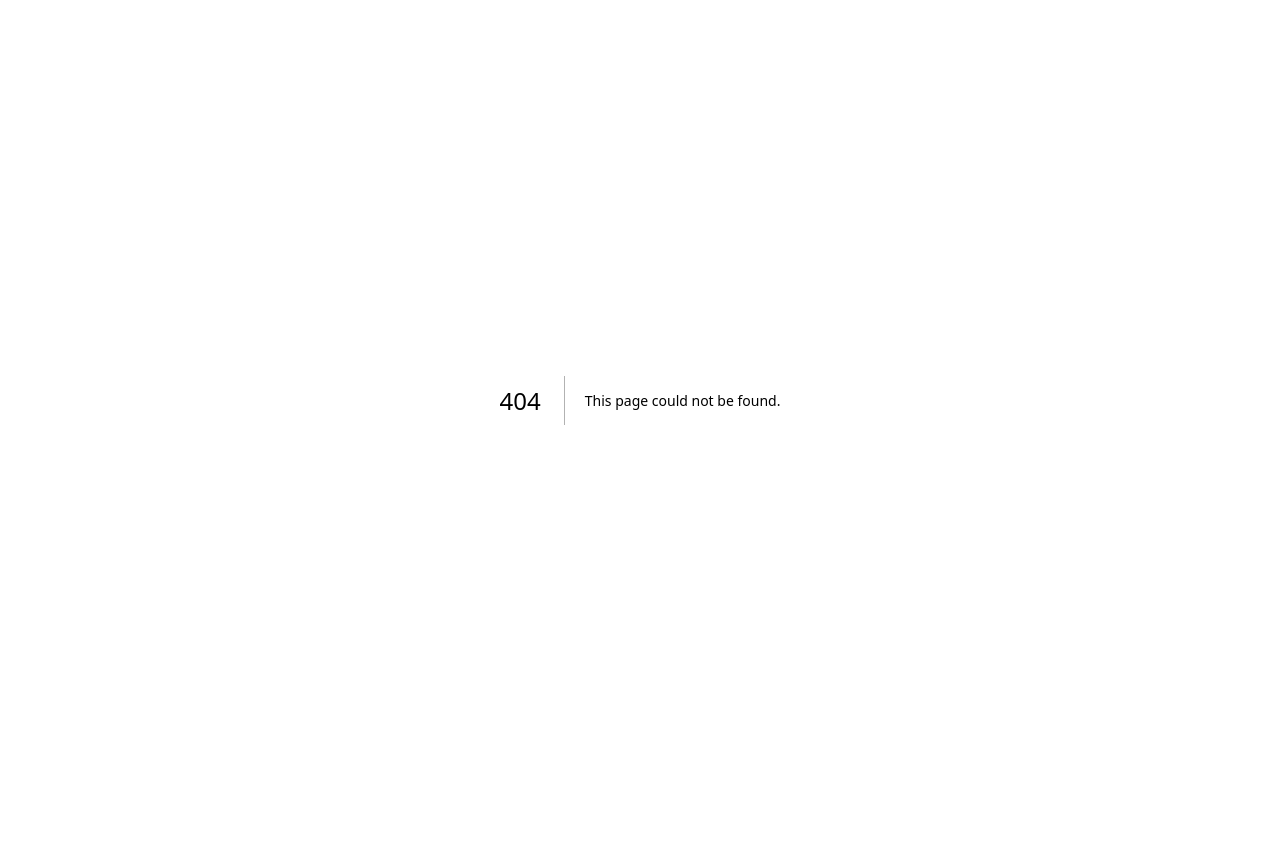
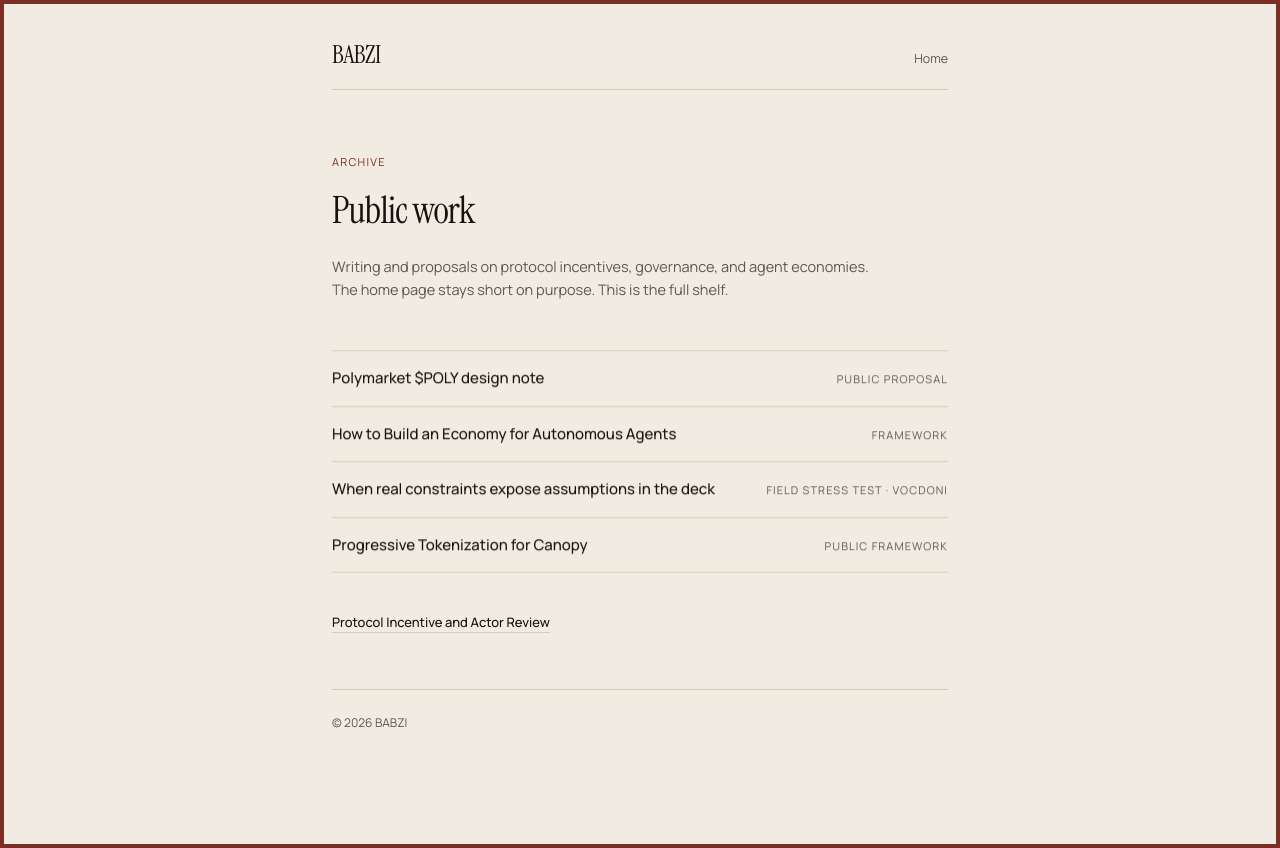
Before and after one commit to Babcan-Inc/babzi-portfolio, a Next.js app: page /work in a window 1280 px wide. Before the commit this address had no page. Before the commit the page ends 800 px from the top, so only its background shows below. Built offline with nearby package versions, Linux system fonts and the light colour scheme.

Commit message:
Add /work archive and keep two public picks on home.

```diff
--- a/src/app/page.tsx
+++ b/src/app/page.tsx
@@ -1,5 +1,7 @@
 import SiteHeader from "./SiteHeader";
+import Link from "next/link";
 import Reveal from "./Reveal";
+import { homePublicWork } from "@/content/publicWork";
 
 const stressTests = [
   {
@@ -19,19 +21,6 @@ const stressTests = [
       "Public proposal. Progressive Sovereignty raised the next question sovereign appchains face: how nested economies unlock ownership without forcing a premature token. Two intentional paths, Builder and Sovereign, so graduation is designed, not improvised.",
     href: "https://x.com/Babzi_web3/status/2077252115513131290",
     cta: "Open the Canopy thread",
-  },
-];
-
-const index = [
-  {
-    title: "Polymarket $POLY design note",
-    meta: "Public proposal",
-    href: "https://x.com/Babzi_web3/status/2075075380470280507",
-  },
-  {
-    title: "How to Build an Economy for Autonomous Agents",
-    meta: "Framework",
-    href: "https://x.com/Babzi_web3/status/2098649769748926551",
   },
 ];
 
@@ -173,7 +162,7 @@ export default function Home() {
             Also public
           </h2>
           <ul className="border-y border-[var(--line)]">
-            {index.map((item) => (
+            {homePublicWork.map((item) => (
               <li key={item.title} className="border-b border-[var(--line)] last:border-b-0">
                 <a
                   href={item.href}
@@ -191,6 +180,14 @@ export default function Home() {
               </li>
             ))}
           </ul>
+          <p className="mt-4">
+            <Link
+              href="/work"
+              className="text-[13px] font-medium text-[var(--accent)] underline decoration-[var(--accent)]/35 underline-offset-[5px] hover:decoration-[var(--accent)]"
+            >
+              All public work
+            </Link>
+          </p>
         </section>
         </Reveal>
 
--- /dev/null
+++ b/src/app/work/page.tsx
@@ -0,0 +1,91 @@
+import type { Metadata } from "next";
+import Link from "next/link";
+import { publicWork } from "@/content/publicWork";
+import Reveal from "../Reveal";
+
+export const metadata: Metadata = {
+  title: "Public work — BABZI",
+  description:
+    "Public writing and proposals on protocol incentives, governance, and agent economies.",
+  openGraph: {
+    title: "Public work — BABZI",
+    description:
+      "Public writing and proposals on protocol incentives, governance, and agent economies.",
+    url: "https://www.babzi.xyz/work",
+  },
+};
+
+export default function WorkPage() {
+  return (
+    <main id="top" className="page-shell relative">
+      <div className="mx-auto max-w-[680px] px-5 pb-28 pt-3 sm:px-8 sm:pt-4">
+        <header className="mb-12 flex items-baseline justify-between gap-4 border-b border-[var(--line)] py-4 sm:mb-16">
+          <Link
+            href="/"
+            className="font-display text-[1.55rem] tracking-tight text-[var(--ink)]"
+          >
+            BABZI
+          </Link>
+          <Link
+            href="/"
+            className="text-[12.5px] text-[var(--muted)] transition hover:text-[var(--ink)]"
+          >
+            Home
+          </Link>
+        </header>
+
+        <Reveal eager>
+          <section className="mb-10 sm:mb-12">
+            <p className="mb-3 text-[11px] uppercase tracking-[0.12em] text-[var(--accent)]">
+              Archive
+            </p>
+            <h1 className="font-display text-[2rem] tracking-tight sm:text-[2.35rem]">
+              Public work
+            </h1>
+            <p className="mt-4 max-w-[34rem] text-[14.5px] leading-relaxed text-[var(--muted)]">
+              Writing and proposals on protocol incentives, governance, and agent economies. The home page stays short on purpose. This is the full shelf.
+            </p>
+          </section>
+        </Reveal>
+
+        <Reveal>
+          <ul className="border-y border-[var(--line)]">
+            {publicWork.map((item) => (
+              <li
+                key={item.href}
+                className="border-b border-[var(--line)] last:border-b-0"
+              >
+                <a
+                  href={item.href}
+                  target="_blank"
+                  rel="noreferrer"
+                  className="flex flex-col gap-1 py-4 transition hover:bg-[var(--bg-elevated)] sm:flex-row sm:items-baseline sm:justify-between sm:gap-6"
+                >
+                  <span className="text-[15px] font-medium text-[var(--ink)]">
+                    {item.title}
+                  </span>
+                  <span className="shrink-0 text-[11px] uppercase tracking-[0.1em] text-[var(--muted)]">
+                    {item.meta}
+                  </span>
+                </a>
+              </li>
+            ))}
+          </ul>
+        </Reveal>
+
+        <p className="mt-10 text-[13px] text-[var(--muted)]">
+          <Link
+            href="/#offer"
+            className="font-medium text-[var(--ink)] underline decoration-[var(--line)] underline-offset-[5px] hover:text-[var(--accent)] hover:decoration-[var(--accent)]"
+          >
+            Protocol Incentive and Actor Review
+          </Link>
+        </p>
+
+        <footer className="mt-14 border-t border-[var(--line)] pt-6 text-[12px] text-[var(--muted)]">
+          <p>© 2026 BABZI</p>
+        </footer>
+      </div>
+    </main>
+  );
+}
--- /dev/null
+++ b/src/content/publicWork.ts
@@ -0,0 +1,35 @@
+export type PublicWork = {
+  title: string;
+  meta: string;
+  href: string;
+  /** Show in the home "Also public" strip. Keep at most two. */
+  featuredOnHome?: boolean;
+};
+
+/** Canonical public shelf. Home shows featured only. Admin will edit this later. */
+export const publicWork: PublicWork[] = [
+  {
+    title: "Polymarket $POLY design note",
+    meta: "Public proposal",
+    href: "https://x.com/Babzi_web3/status/2075075380470280507",
+    featuredOnHome: true,
+  },
+  {
+    title: "How to Build an Economy for Autonomous Agents",
+    meta: "Framework",
+    href: "https://x.com/Babzi_web3/status/2098649769748926551",
+    featuredOnHome: true,
+  },
+  {
+    title: "When real constraints expose assumptions in the deck",
+    meta: "Field stress test · Vocdoni",
+    href: "https://paragraph.com/@babziweb3%40gmail.com/i-tested-three-digital-voting-tools-from-nigeria-here-is-what-actually-happened",
+  },
+  {
+    title: "Progressive Tokenization for Canopy",
+    meta: "Public framework",
+    href: "https://x.com/Babzi_web3/status/2077252115513131290",
+  },
+];
+
+export const homePublicWork = publicWork.filter((w) => w.featuredOnHome);
```
